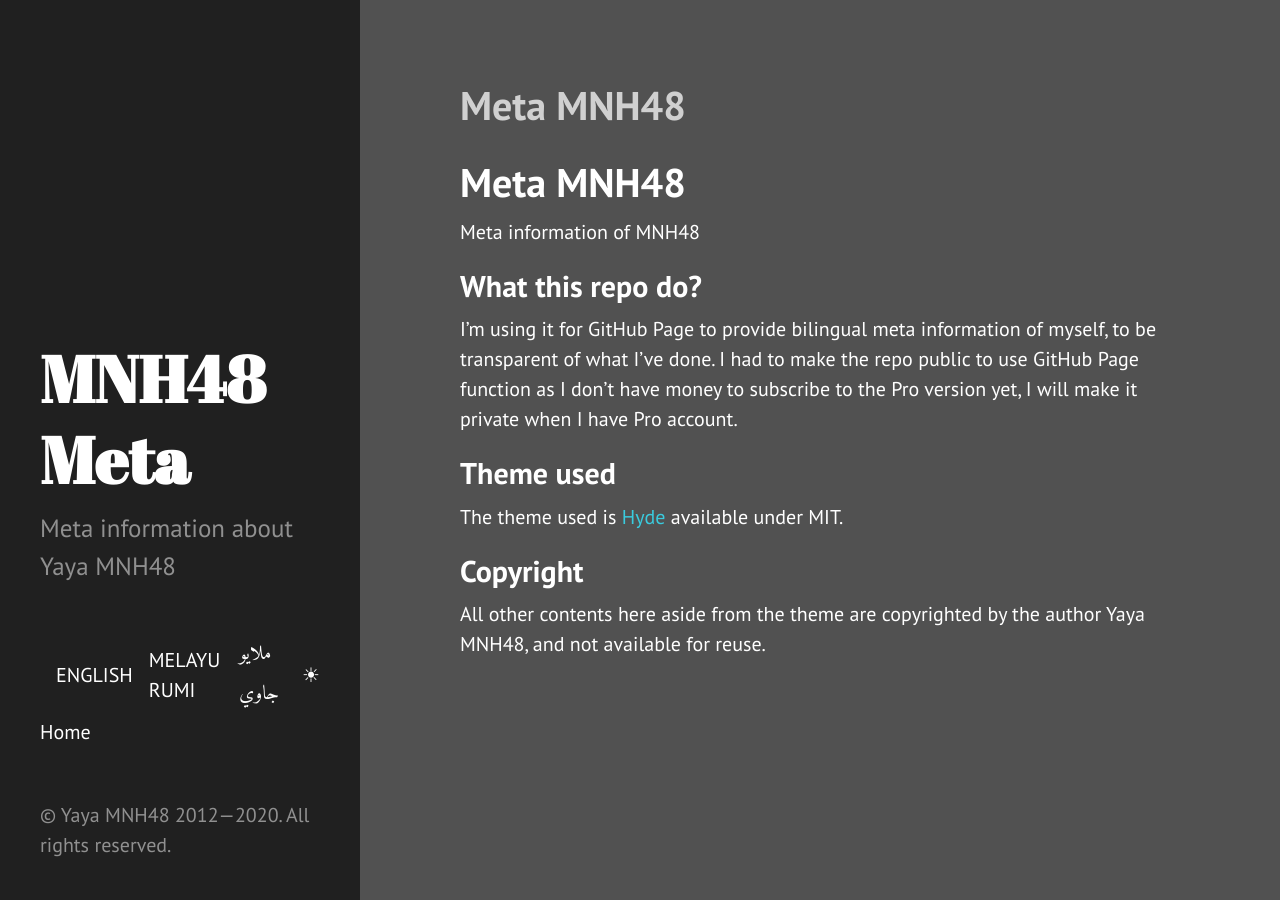
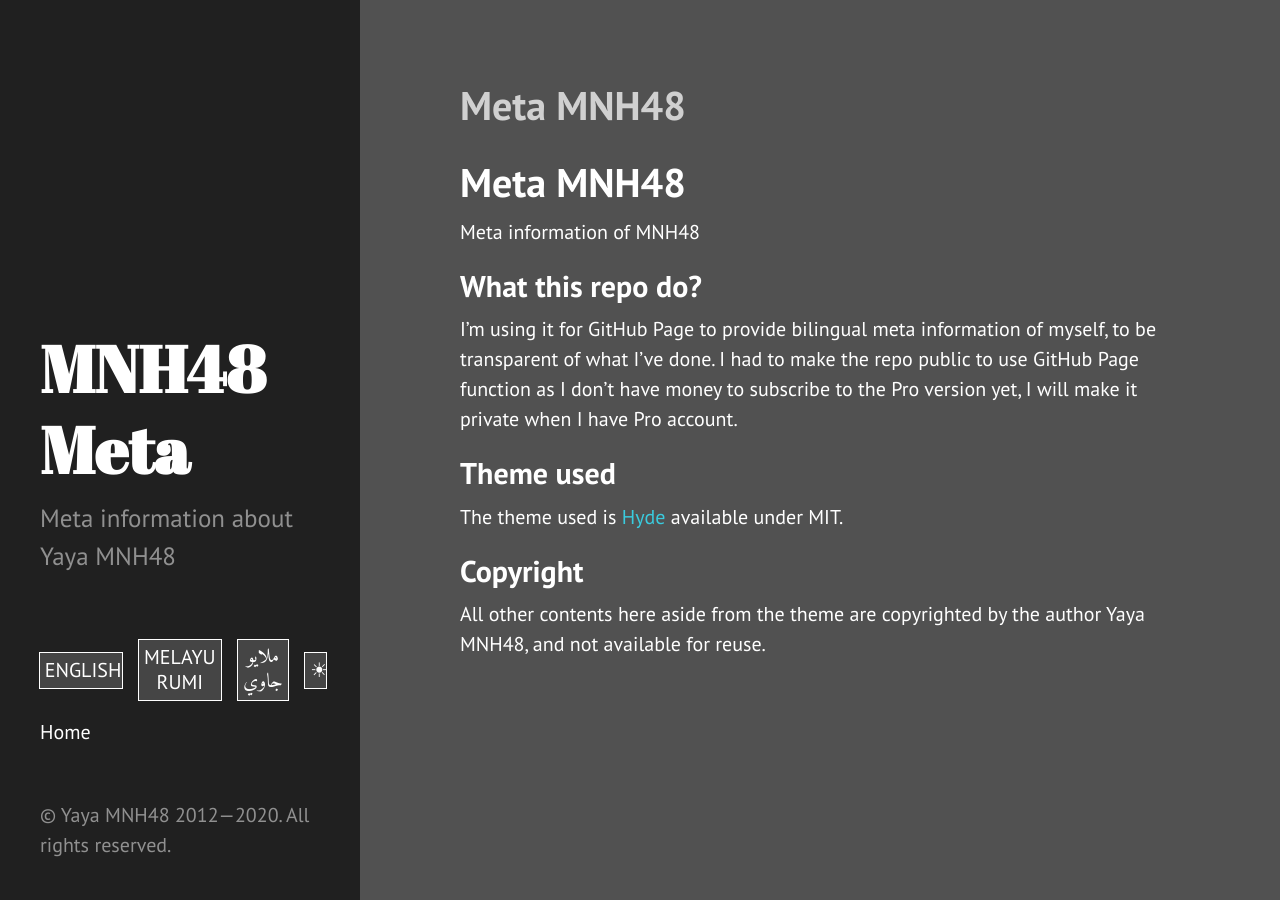
Before and after one commit to MuhdNurHidayat/meta.mnh48.moe, a Jekyll site: the page built from README.md, in a window 1280 px wide. Built offline with Jekyll 4.4.1, drawn with Linux system fonts in a browser that asks for light colours; our own code applies the rules of GitHub Pages for plain Markdown files.

Commit message:
try to fix linkbutton css

```diff
--- a/public/css/yaya.css
+++ b/public/css/yaya.css
@@ -39,27 +39,32 @@ img[alt$="><"] {
   align-items:center;
 }
 
-.linkbutton a {
+.linkbutton {
   background-color: #454545;
   border: 1px solid white;
   color: white;
-  padding: 5px 5px;
   cursor: pointer;
-  height: 40px;
   text-decoration: none;
+  overflow: visible;
+  line-height : 25px;
+  padding: 5px 5px 5px 5px;
+  margin: 5px 5px 5px 5px;
   width: 30%;
+  justify-content:center;
+  align-items:center;
+  text-align: center;
 }
 
-.linkbutton a:hover {
+.linkbutton:hover {
   background-color: #999999;
   cursor: pointer;
 }
 
-.linkbutton a:active {
+.linkbutton:active {
   background-color: #787878;
 }
 
-.linkbutton a:after {
+.linkbutton:after {
   background-color: #454545;
   content: "";
   clear: both;
```
